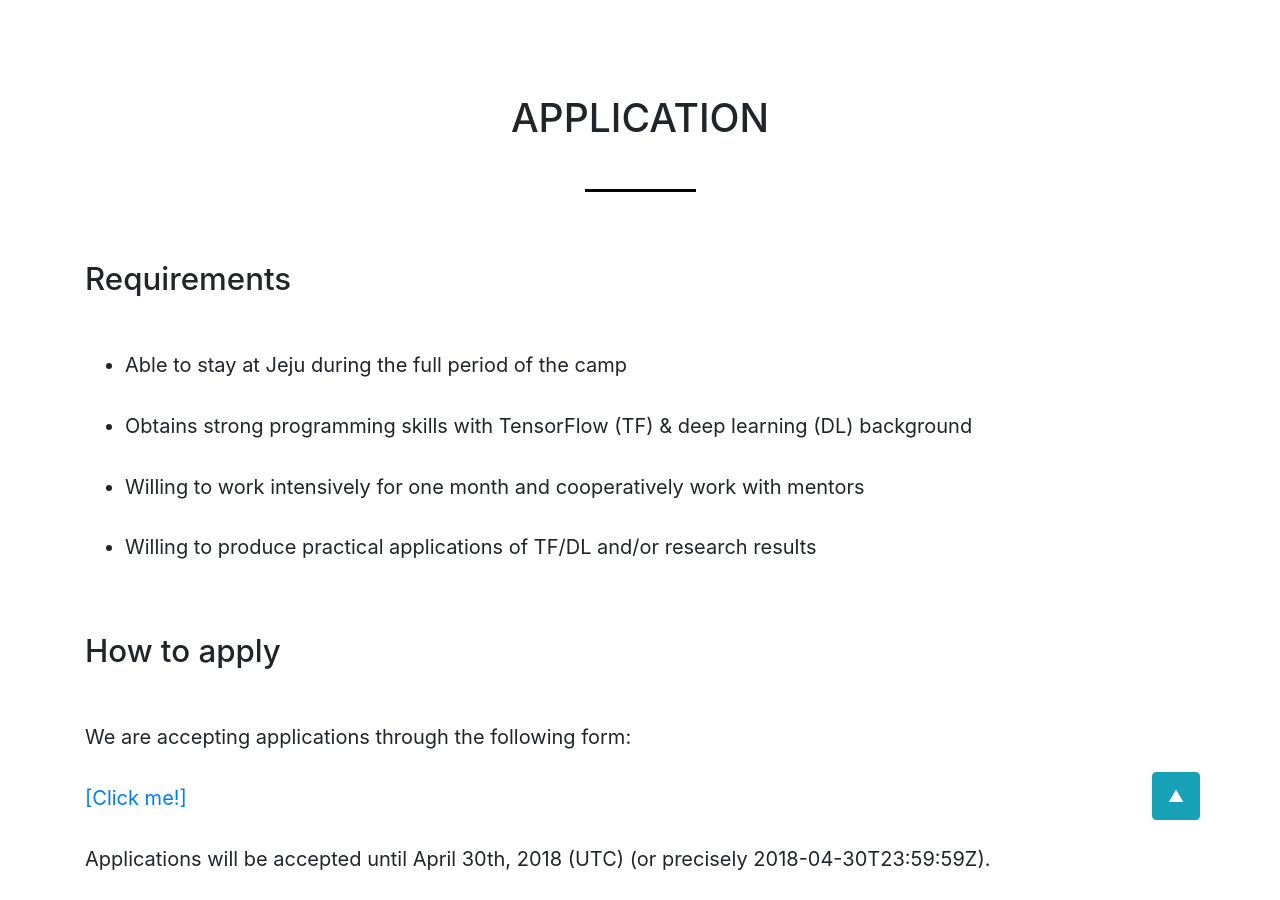
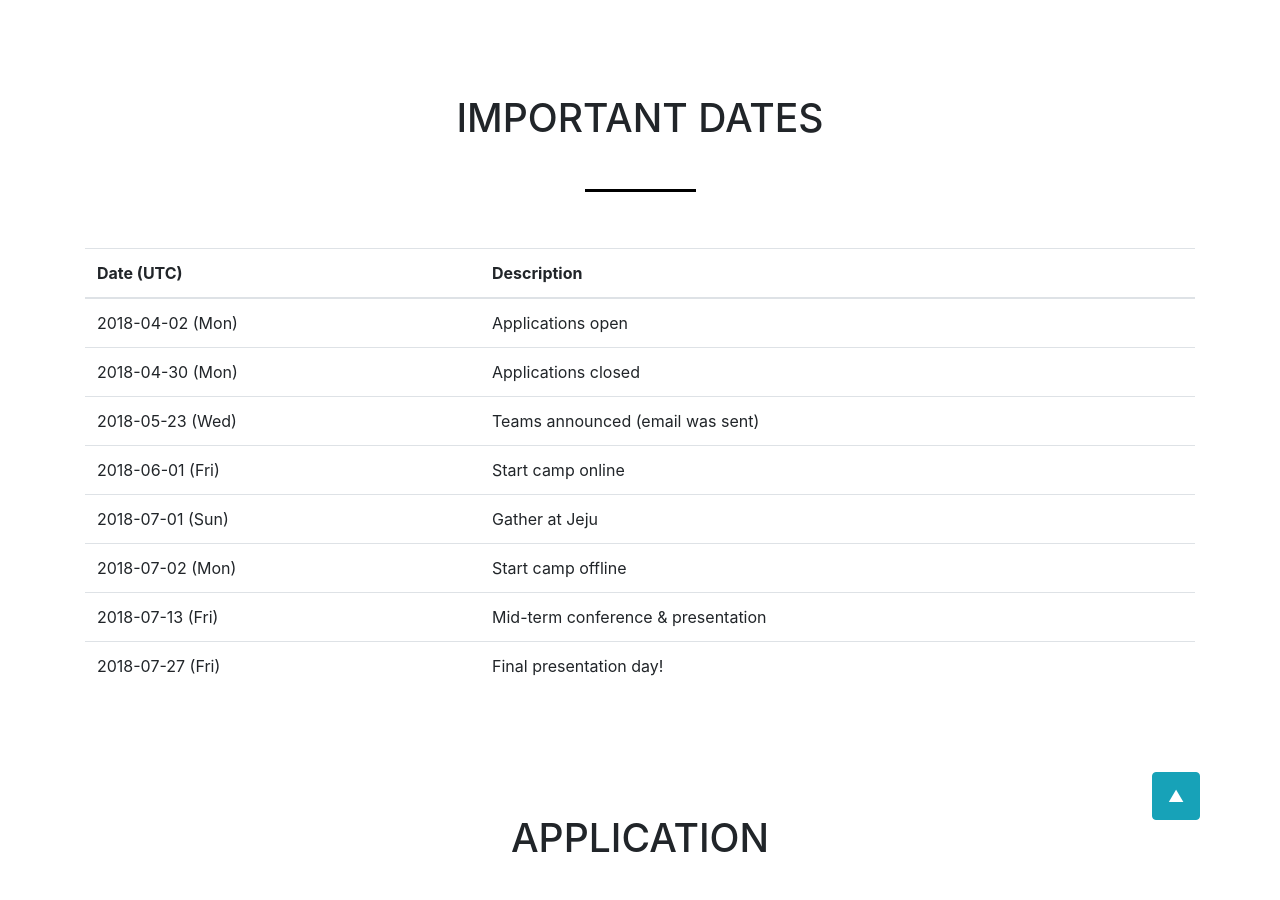
Before and after one commit to TensorFlowKR/dlcampjeju, a Jekyll site: the page built from 2018/index.md, in a window 1280 px wide and 900 px high, scrolled down 2895 px. Built offline with Jekyll 4.4.1, drawn with Linux system fonts in a browser that asks for light colours; nearby versions of some CDN libraries; some of the changed text lies outside the part shown.

Commit message:
Reorder sections

```diff
--- a/2018/index.md
+++ b/2018/index.md
@@ -41,6 +41,20 @@ that come from various backgrounds but all interested in practicing and advancin
 - Jeju is a beautiful island, often referred to as the "Hawaii" in Asia
 
 
+# Important Dates
+
+| Date (UTC) | Description |
+| --- | --- |
+| 2018-04-02 (Mon) | Applications open |
+| 2018-04-30 (Mon) | Applications closed |
+| 2018-05-23 (Wed) | Teams announced (email was sent) |
+| 2018-06-01 (Fri) | Start camp online |
+| 2018-07-01 (Sun) | Gather at Jeju |
+| 2018-07-02 (Mon) | Start camp offline |
+| 2018-07-13 (Fri) | Mid-term conference & presentation |
+| 2018-07-27 (Fri) | Final presentation day! |
+
+
 # Application
 
 ## Requirements
@@ -60,21 +74,7 @@ Applications will be accepted until April 30th, 2018 (UTC) (or precisely 2018-04
 
 <div class="text-muted">In your timezone, it's <span id="applicationDue--local"></span></div>
 
-
-# Important Dates
-
-| Date (UTC) | Description |
-| --- | --- |
-| 2018-04-02 (Mon) | Applications open |
-| 2018-04-30 (Mon) | Applications closed |
-| 2018-05-23 (Wed) | Teams announced (email was sent) |
-| 2018-06-01 (Fri) | Start camp online |
-| 2018-07-01 (Sun) | Gather at Jeju |
-| 2018-07-02 (Mon) | Start camp offline |
-| 2018-07-13 (Fri) | Mid-term conference & presentation |
-| 2018-07-26,27 (Thu,Fri) | Final presentation day! |
-
-# FAQ
+## FAQ
 
 1. Can I propose more than one project?
     - Sure! Just include both topics in your application.
--- a/_includes/layouts/navbar.html
+++ b/_includes/layouts/navbar.html
@@ -14,13 +14,10 @@
           <a class="nav-link" href="#information">Information<span class="sr-only">(current)</span></a>
         </li>
         <li class="nav-item mr-3">
-          <a class="nav-link" href="#application">Application</a>
+          <a class="nav-link" href="#important-dates">Dates</a>
         </li>
         <li class="nav-item mr-3">
-          <a class="nav-link" href="#important-dates">Dates</a>
-        </li>
-        <li class="nav-item">
-          <a class="nav-link" href="#faq">FAQ</a>
+          <a class="nav-link" href="#application">Application</a>
         </li>
     </div>
   </div>
```
